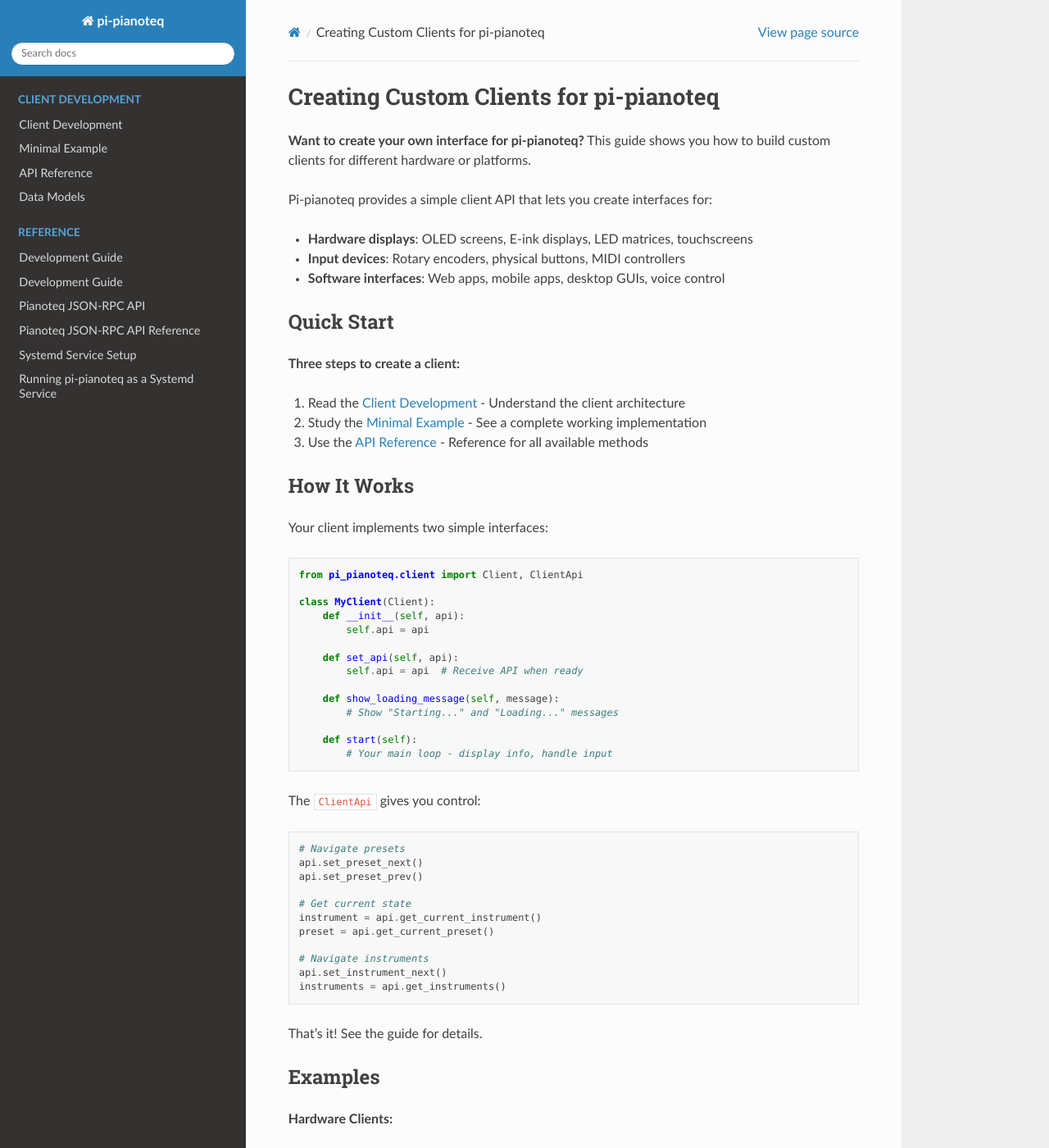
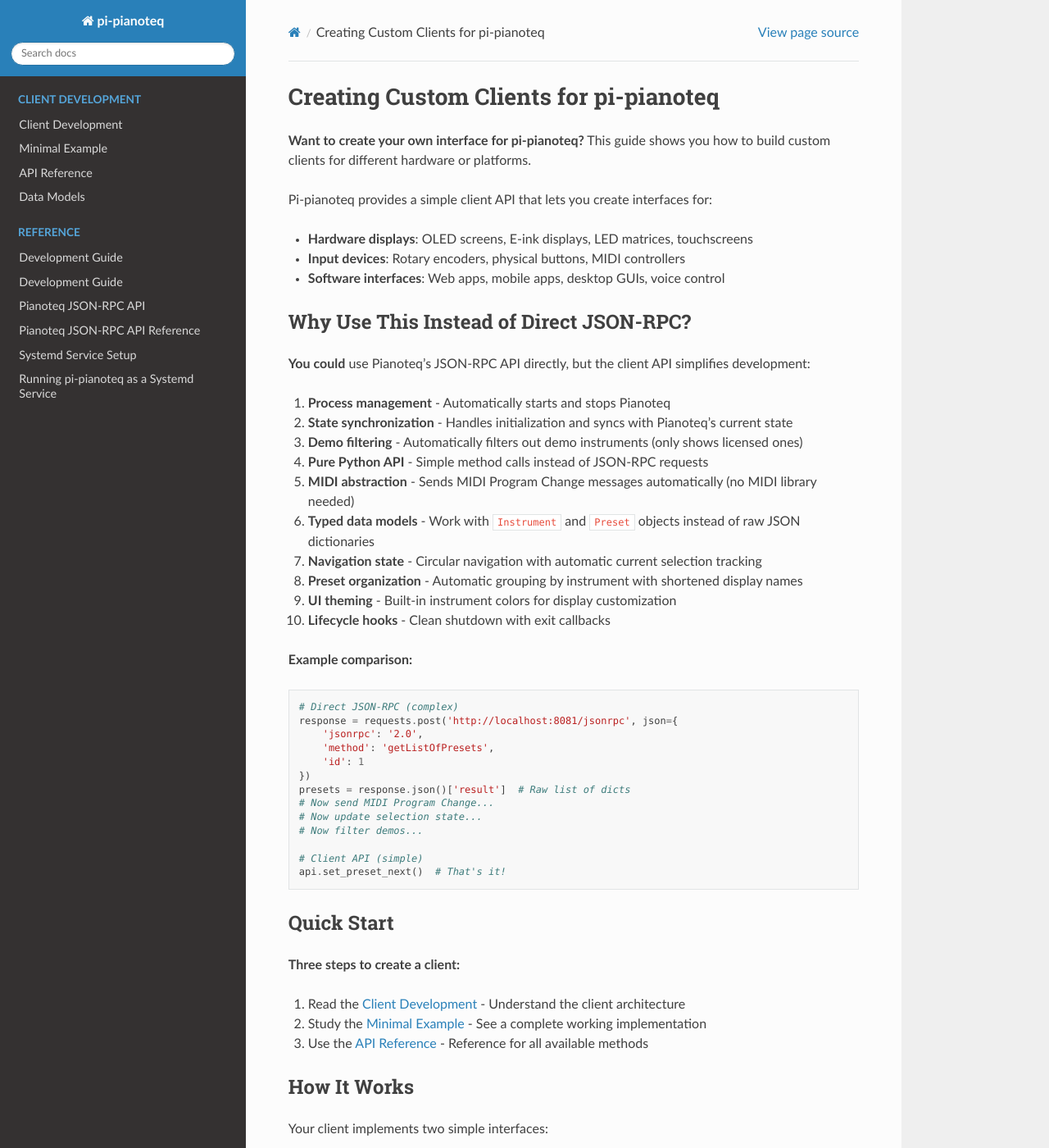
Before and after one commit to tlsim/pi-pianoteq, a Sphinx documentation site: the page built from docs/source/index.rst, in a window 1280 px wide and 1400 px high. Shown: the whole window at 82% size. Built offline with Sphinx 7.4.7 and the Read the Docs theme 3.1.0, drawn with Linux system fonts in a browser that asks for light colours.

Commit message:
Add justification for using client API over direct JSON-RPC
Added a "Why Use This Instead of Direct JSON-RPC?" section to the documentation
landing page explaining the benefits of using the client API, including process
management, state synchronization, demo filtering, and a comparison example.

```diff
--- a/docs/source/index.rst
+++ b/docs/source/index.rst
@@ -10,6 +10,40 @@ Pi-pianoteq provides a simple client API that lets you create interfaces for:
 - **Hardware displays**: OLED screens, E-ink displays, LED matrices, touchscreens
 - **Input devices**: Rotary encoders, physical buttons, MIDI controllers
 - **Software interfaces**: Web apps, mobile apps, desktop GUIs, voice control
+
+Why Use This Instead of Direct JSON-RPC?
+-----------------------------------------
+
+**You could** use Pianoteq's JSON-RPC API directly, but the client API simplifies development:
+
+1. **Process management** - Automatically starts and stops Pianoteq
+2. **State synchronization** - Handles initialization and syncs with Pianoteq's current state
+3. **Demo filtering** - Automatically filters out demo instruments (only shows licensed ones)
+4. **Pure Python API** - Simple method calls instead of JSON-RPC requests
+5. **MIDI abstraction** - Sends MIDI Program Change messages automatically (no MIDI library needed)
+6. **Typed data models** - Work with ``Instrument`` and ``Preset`` objects instead of raw JSON dictionaries
+7. **Navigation state** - Circular navigation with automatic current selection tracking
+8. **Preset organization** - Automatic grouping by instrument with shortened display names
+9. **UI theming** - Built-in instrument colors for display customization
+10. **Lifecycle hooks** - Clean shutdown with exit callbacks
+
+**Example comparison:**
+
+.. code-block:: python
+
+   # Direct JSON-RPC (complex)
+   response = requests.post('http://localhost:8081/jsonrpc', json={
+       'jsonrpc': '2.0',
+       'method': 'getListOfPresets',
+       'id': 1
+   })
+   presets = response.json()['result']  # Raw list of dicts
+   # Now send MIDI Program Change...
+   # Now update selection state...
+   # Now filter demos...
+
+   # Client API (simple)
+   api.set_preset_next()  # That's it!
 
 Quick Start
 -----------
```
